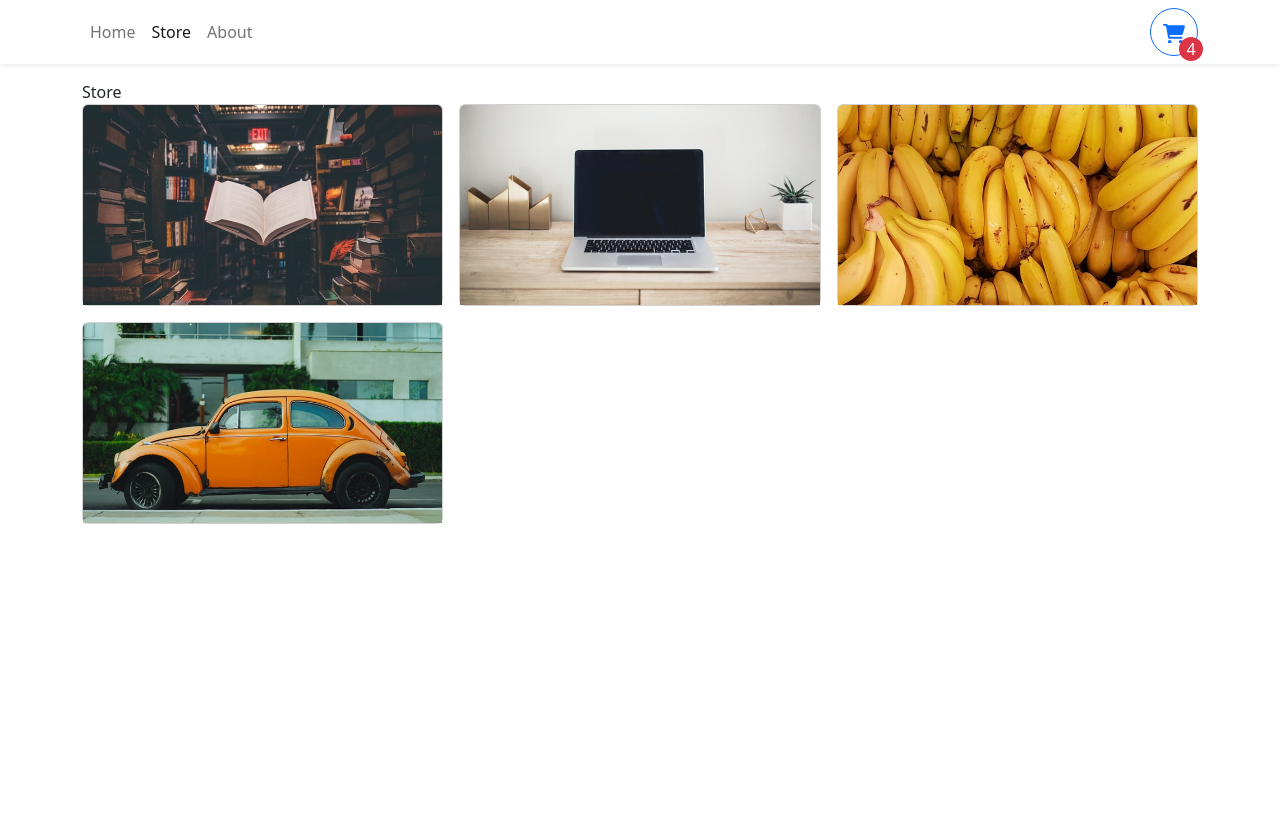
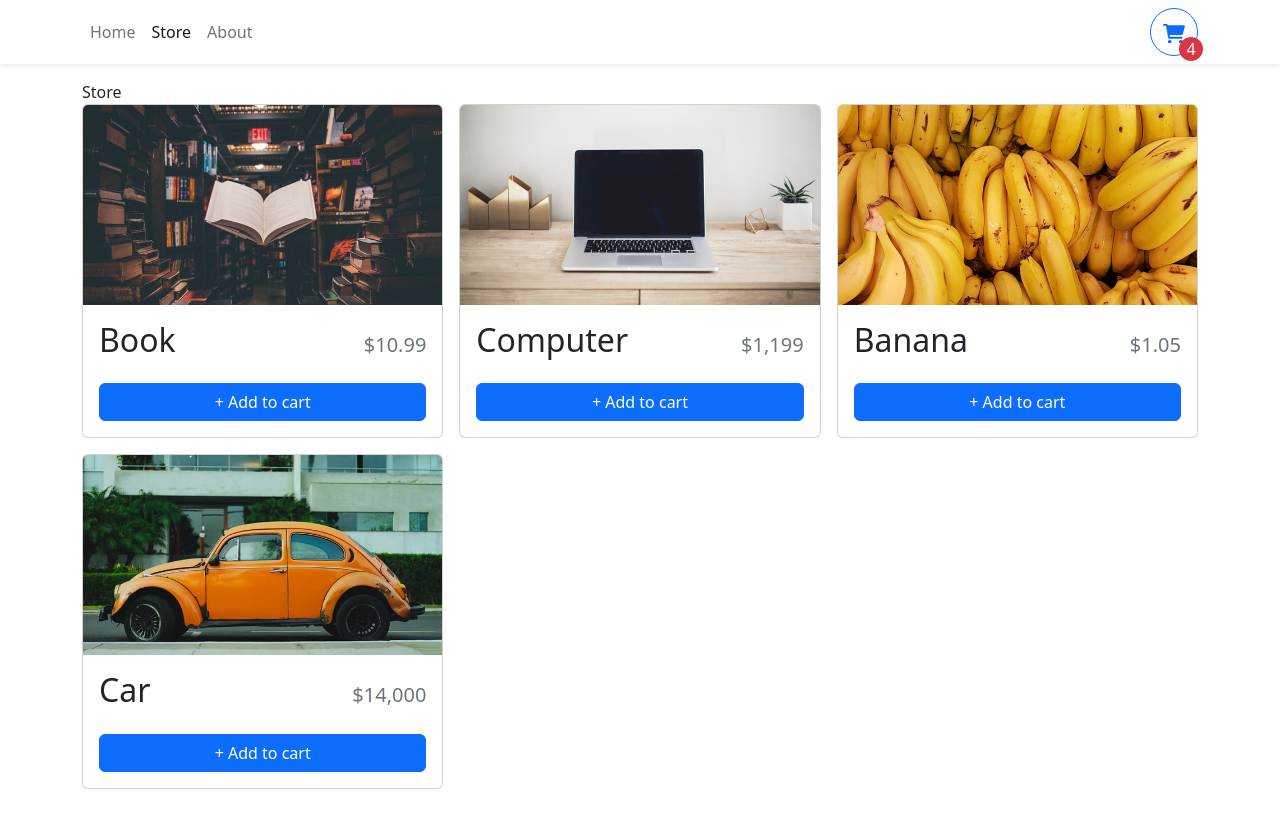
Before and after one commit to Mbarachi/shopping-cart, a React (Vite) app: page /store in a window 1280 px wide. Built offline with nearby package versions, Linux system fonts and the light colour scheme.

Commit message:
Added currency formater

```diff
--- a/src/components/StoreItem.tsx
+++ b/src/components/StoreItem.tsx
@@ -1,4 +1,5 @@
-import { Card } from "react-bootstrap";
+import { Card, Button } from "react-bootstrap";
+import { formatCurrency } from "../utilities/FormatCurrency";
 
 type StoreItemProps = {
   id: number;
@@ -8,14 +9,47 @@
 };
 
 const StoreItem = ({ id, price, name, imgUrl }: StoreItemProps) => {
+  const quantity = 0;
+
   return (
-    <Card>
+    <Card className="h-100">
       <Card.Img
         variant="top"
         src={imgUrl}
         height="200px"
         style={{ objectFit: "cover" }}
       />
+      <Card.Body className="d-flex flex-column">
+        <Card.Title className="d-flex justify-content-between align-items-baseline mb-4">
+          <span className="fs-2">{name}</span>
+          <span className="ms-2 text-muted">${formatCurrency(price)}</span>
+        </Card.Title>
+        <div className="mt-auto">
+          {quantity === 0 ? (
+            <Button className="w-100">+ Add to cart</Button>
+          ) : (
+            <div
+              className="d-flex align-items-center flex-column"
+              style={{ gap: ".5rem" }}
+            >
+              <div
+                className="d-flex align-items-center justify-content-center"
+                style={{ gap: ".5rem" }}
+              >
+                <Button>-</Button>
+                <div>
+                  <span className="fs-3">{quantity}</span>
+                  in cart
+                </div>
+                <Button>+</Button>
+              </div>
+              <Button variant="danger" size="sm">
+                Remove
+              </Button>
+            </div>
+          )}
+        </div>
+      </Card.Body>
     </Card>
   );
 };
--- /dev/null
+++ b/src/utilities/FormatCurrency.ts
@@ -0,0 +1,8 @@
+const CURRENCY_FORMATTER = new Intl.NumberFormat(undefined, {
+  currency: "USD",
+//   style: "currency",
+});
+
+export function formatCurrency(number: number) {
+  return CURRENCY_FORMATTER.format(number);
+}
```
